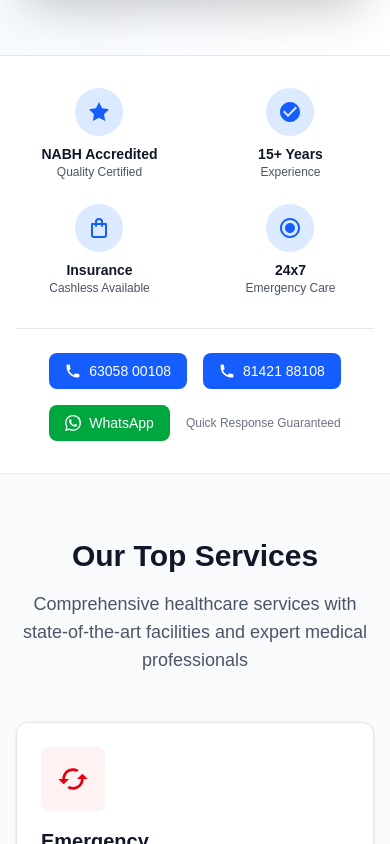
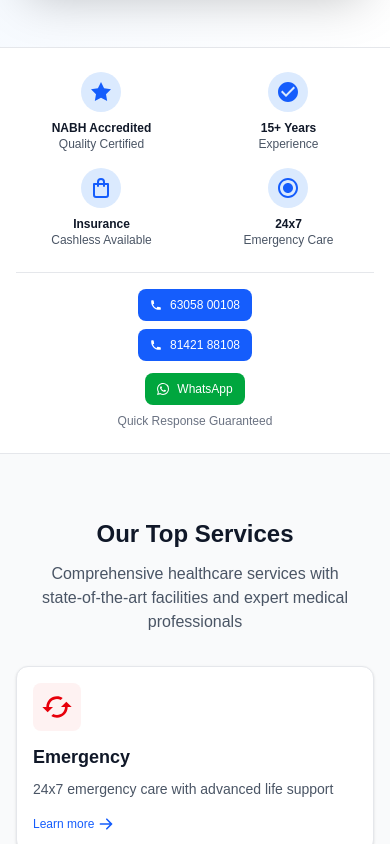
Before and after one commit to dakshtandel-9/ArjunHospital, a Next.js app: page / in a window 390 px wide. Shown: the part 860-1704 px from the top of the page. Built offline with nearby package versions, Linux system fonts and the light colour scheme.

Commit message:
website update 17 sep 2025

```diff
--- a/components/homePage/ServicesGrid.js
+++ b/components/homePage/ServicesGrid.js
@@ -115,38 +115,38 @@ export default function ServicesGrid() {
   return (
     <section id="services" className="py-16 bg-gray-50">
       <div className="mx-auto max-w-7xl px-4 sm:px-6 lg:px-8">
-        <div className="text-center mb-12">
-          <h2 className="text-3xl font-bold text-gray-900 sm:text-4xl">
+        <div className="text-center mb-8 sm:mb-12">
+          <h2 className="text-2xl sm:text-3xl lg:text-4xl font-bold text-gray-900">
             Our Top Services
           </h2>
-          <p className="mt-4 text-lg text-gray-600 max-w-2xl mx-auto">
+          <p className="mt-3 sm:mt-4 text-base sm:text-lg text-gray-600 max-w-2xl mx-auto px-4">
             Comprehensive healthcare services with state-of-the-art facilities and expert medical professionals
           </p>
         </div>
 
-        <div className="grid grid-cols-1 md:grid-cols-2 lg:grid-cols-3 gap-6">
+        <div className="grid grid-cols-1 sm:grid-cols-2 lg:grid-cols-3 gap-4 sm:gap-6">
           {services.map((service, index) => (
             <div
               key={index}
-              className="bg-white rounded-xl shadow-sm hover:shadow-md transition-shadow p-6 border border-gray-200"
+              className="bg-white rounded-xl shadow-sm hover:shadow-md transition-shadow p-4 sm:p-6 border border-gray-200"
             >
-              <div className={`inline-flex items-center justify-center w-16 h-16 ${service.bgColor} rounded-lg mb-4`}>
+              <div className={`inline-flex items-center justify-center w-12 h-12 sm:w-16 sm:h-16 ${service.bgColor} rounded-lg mb-3 sm:mb-4`}>
                 <div className={service.iconColor}>
                   {service.icon}
                 </div>
               </div>
 
-              <h3 className="text-xl font-semibold text-gray-900 mb-2">
+              <h3 className="text-lg sm:text-xl font-semibold text-gray-900 mb-2">
                 {service.name}
               </h3>
 
-              <p className="text-gray-600 mb-4">
+              <p className="text-sm sm:text-base text-gray-600 mb-3 sm:mb-4">
                 {service.description}
               </p>
 
               <Link
                 href={service.href}
-                className="inline-flex items-center text-blue-600 hover:text-blue-700 font-medium text-sm transition-colors"
+                className="inline-flex items-center text-blue-600 hover:text-blue-700 font-medium text-xs sm:text-sm transition-colors"
               >
                 Learn more
                 <svg className="w-4 h-4 ml-1" fill="currentColor" viewBox="0 0 20 20">
@@ -158,13 +158,13 @@ export default function ServicesGrid() {
         </div>
 
         {/* View All Services CTA */}
-        <div className="text-center mt-12">
+        <div className="text-center mt-8 sm:mt-12">
           <Link
             href="/departments"
-            className="inline-flex items-center justify-center rounded-lg bg-blue-600 text-white px-8 py-3 text-lg font-semibold hover:bg-blue-700 transition-colors"
+            className="inline-flex items-center justify-center rounded-lg bg-blue-600 text-white px-6 sm:px-8 py-2.5 sm:py-3 text-base sm:text-lg font-semibold hover:bg-blue-700 transition-colors"
           >
             View All Departments
-            <svg className="w-5 h-5 ml-2" fill="currentColor" viewBox="0 0 20 20">
+            <svg className="w-4 h-4 sm:w-5 sm:h-5 ml-2" fill="currentColor" viewBox="0 0 20 20">
               <path fillRule="evenodd" d="M10.293 3.293a1 1 0 011.414 0l6 6a1 1 0 010 1.414l-6 6a1 1 0 01-1.414-1.414L14.586 11H3a1 1 0 110-2h11.586l-4.293-4.293a1 1 0 010-1.414z" clipRule="evenodd" />
             </svg>
           </Link>
--- a/components/homePage/TrustBar.js
+++ b/components/homePage/TrustBar.js
@@ -39,16 +39,16 @@ export default function TrustBar() {
   ];
 
   return (
-    <section className="bg-white border-y border-gray-200 py-8">
+    <section className="bg-white border-y border-gray-200 py-6 sm:py-8">
       <div className="mx-auto max-w-7xl px-4 sm:px-6 lg:px-8">
-        <div className="grid grid-cols-2 lg:grid-cols-4 gap-6 lg:gap-8">
+        <div className="grid grid-cols-2 sm:grid-cols-4 gap-4 sm:gap-6 lg:gap-8">
           {trustItems.map((item, index) => (
             <div key={index} className="flex items-center justify-center text-center">
               <div className="flex flex-col items-center">
-                <div className="flex items-center justify-center w-12 h-12 bg-blue-100 text-blue-600 rounded-full mb-2">
+                <div className="flex items-center justify-center w-10 h-10 sm:w-12 sm:h-12 bg-blue-100 text-blue-600 rounded-full mb-2">
                   {item.icon}
                 </div>
-                <div className="text-sm font-semibold text-gray-900">{item.title}</div>
+                <div className="text-xs sm:text-sm font-semibold text-gray-900">{item.title}</div>
                 <div className="text-xs text-gray-600">{item.subtitle}</div>
               </div>
             </div>
@@ -56,14 +56,14 @@ export default function TrustBar() {
         </div>
 
         {/* Contact Badges */}
-        <div className="mt-8 pt-6 border-t border-gray-200">
-          <div className="flex flex-col sm:flex-row items-center justify-center gap-4">
-            <div className="flex items-center gap-4">
+        <div className="mt-6 sm:mt-8 pt-4 sm:pt-6 border-t border-gray-200">
+          <div className="flex flex-col sm:flex-row items-center justify-center gap-3 sm:gap-4">
+            <div className="flex flex-col sm:flex-row items-center gap-2 sm:gap-4">
               <a
                 href="tel:6305800108"
-                className="inline-flex items-center gap-2 bg-blue-600 text-white px-4 py-2 rounded-lg text-sm font-medium hover:bg-blue-700 transition-colors"
+                className="inline-flex items-center gap-2 bg-blue-600 text-white px-3 sm:px-4 py-2 rounded-lg text-xs sm:text-sm font-medium hover:bg-blue-700 transition-colors"
               >
-                <svg className="w-4 h-4" fill="currentColor" viewBox="0 0 20 20">
+                <svg className="w-3 h-3 sm:w-4 sm:h-4" fill="currentColor" viewBox="0 0 20 20">
                   <path d="M2 3a1 1 0 011-1h2.153a1 1 0 01.986.836l.74 4.435a1 1 0 01-.54 1.06l-1.548.773a11.037 11.037 0 006.105 6.105l.774-1.548a1 1 0 011.059-.54l4.435.74a1 1 0 01.836.986V17a1 1 0 01-1 1h-2C7.82 18 2 12.18 2 5V3z" />
                 </svg>
                 63058 00108
@@ -71,29 +71,29 @@ export default function TrustBar() {
 
               <a
                 href="tel:8142188108"
-                className="inline-flex items-center gap-2 bg-blue-600 text-white px-4 py-2 rounded-lg text-sm font-medium hover:bg-blue-700 transition-colors"
+                className="inline-flex items-center gap-2 bg-blue-600 text-white px-3 sm:px-4 py-2 rounded-lg text-xs sm:text-sm font-medium hover:bg-blue-700 transition-colors"
               >
-                <svg className="w-4 h-4" fill="currentColor" viewBox="0 0 20 20">
+                <svg className="w-3 h-3 sm:w-4 sm:h-4" fill="currentColor" viewBox="0 0 20 20">
                   <path d="M2 3a1 1 0 011-1h2.153a1 1 0 01.986.836l.74 4.435a1 1 0 01-.54 1.06l-1.548.773a11.037 11.037 0 006.105 6.105l.774-1.548a1 1 0 011.059-.54l4.435.74a1 1 0 01.836.986V17a1 1 0 01-1 1h-2C7.82 18 2 12.18 2 5V3z" />
                 </svg>
                 81421 88108
               </a>
             </div>
 
-            <div className="flex items-center gap-4">
+            <div className="flex flex-col sm:flex-row items-center gap-2 sm:gap-4">
               <a
                 href="https://wa.me/6305800108"
                 target="_blank"
                 rel="noopener noreferrer"
-                className="inline-flex items-center gap-2 bg-green-600 text-white px-4 py-2 rounded-lg text-sm font-medium hover:bg-green-700 transition-colors"
+                className="inline-flex items-center gap-2 bg-green-600 text-white px-3 sm:px-4 py-2 rounded-lg text-xs sm:text-sm font-medium hover:bg-green-700 transition-colors"
               >
-                <svg className="w-4 h-4" fill="currentColor" viewBox="0 0 24 24">
+                <svg className="w-3 h-3 sm:w-4 sm:h-4" fill="currentColor" viewBox="0 0 24 24">
                   <path d="M17.472 14.382c-.297-.149-1.758-.867-2.03-.967-.273-.099-.471-.148-.67.15-.197.297-.767.966-.94 1.164-.173.199-.347.223-.644.075-.297-.15-1.255-.463-2.39-1.475-.883-.788-1.48-1.761-1.653-2.059-.173-.297-.018-.458.13-.606.134-.133.298-.347.446-.52.149-.174.198-.298.298-.497.099-.198.05-.371-.025-.52-.075-.149-.669-1.612-.916-2.207-.242-.579-.487-.5-.669-.51-.173-.008-.371-.01-.57-.01-.198 0-.52.074-.792.372-.272.297-1.04 1.016-1.04 2.479 0 1.462 1.065 2.875 1.213 3.074.149.198 2.096 3.2 5.077 4.487.709.306 1.262.489 1.694.625.712.227 1.36.195 1.871.118.571-.085 1.758-.719 2.006-1.413.248-.694.248-1.289.173-1.413-.074-.124-.272-.198-.57-.347m-5.421 7.403h-.004a9.87 9.87 0 01-5.031-1.378l-.361-.214-3.741.982.998-3.648-.235-.374a9.86 9.86 0 01-1.51-5.26c.001-5.45 4.436-9.884 9.888-9.884 2.64 0 5.122 1.03 6.988 2.898a9.825 9.825 0 012.893 6.994c-.003 5.45-4.437 9.884-9.885 9.884m8.413-18.297A11.815 11.815 0 0012.05 0C5.495 0 .16 5.335.157 11.892c0 2.096.547 4.142 1.588 5.945L.057 24l6.305-1.654a11.882 11.882 0 005.683 1.448h.005c6.554 0 11.89-5.335 11.893-11.893A11.821 11.821 0 0020.885 3.106" />
                 </svg>
                 WhatsApp
               </a>
 
-              <div className="text-xs text-gray-500">
+              <div className="text-xs text-gray-500 text-center sm:text-left">
                 Quick Response Guaranteed
               </div>
             </div>
```
Also changed, not shown: components/footer.js (+19 -18 lines), components/header.js (+9 -9 lines), components/homePage/AboutSnapshot.js (+21 -21 lines), components/homePage/DoctorsHighlight.js (+13 -13 lines).
